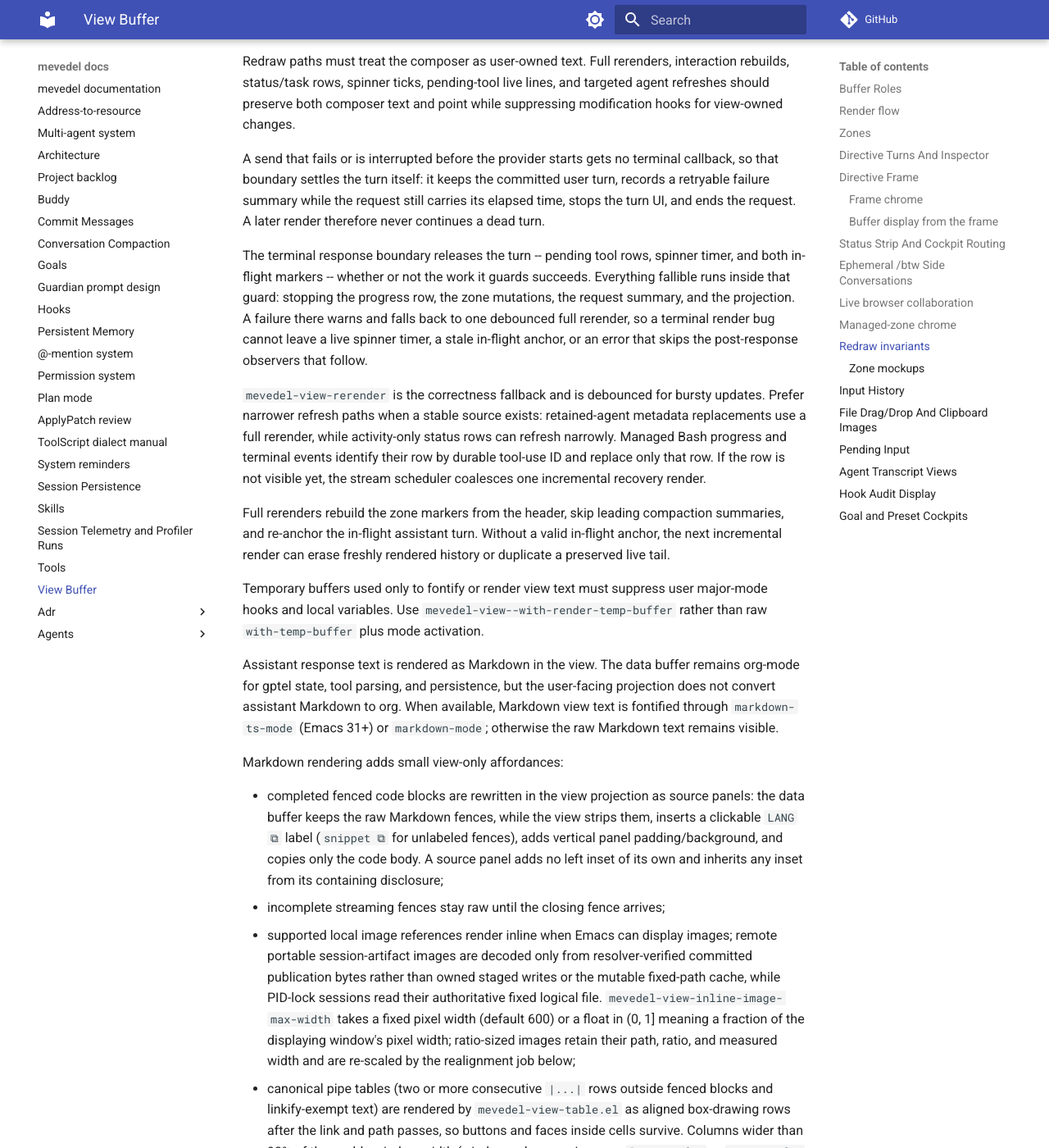
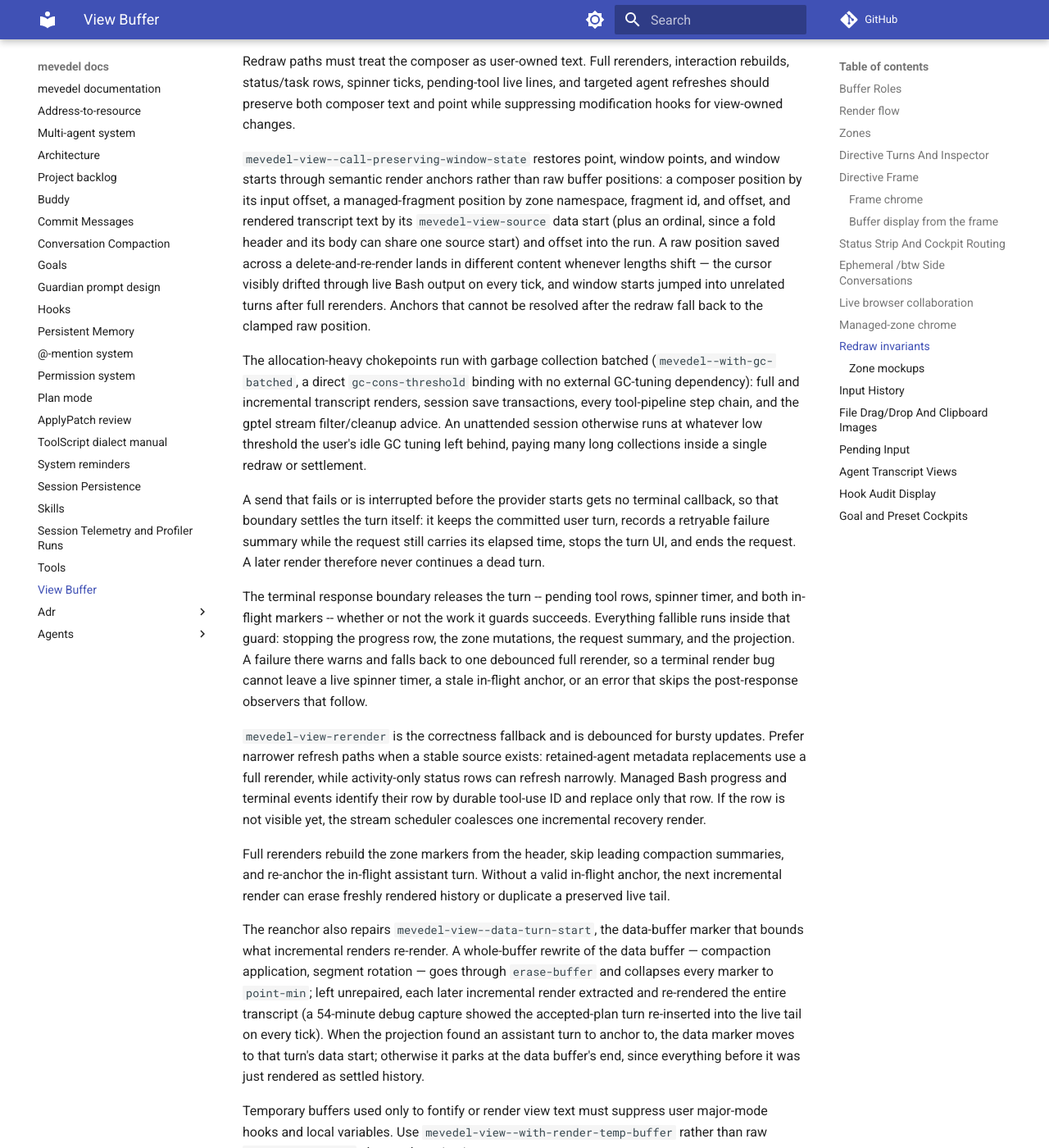
Before and after one commit to FrauH0lle/mevedel, an MkDocs documentation site: the page built from docs/view.md, in a window 1280 px wide and 1400 px high, scrolled down 15352 px. Shown: the whole window at 82% size. Built offline with MkDocs 1.6.1 and Material for MkDocs 9.7.7, drawn with Linux system fonts in a browser that asks for light colours; comment, search, counter and statistics services are not loaded.

Commit message:
fix(view): Repair live-turn anchor, restore positions semantically
Two view defects from one debug capture (2026-08-26).  First, a
whole-buffer rewrite of the data buffer -- compaction application,
segment rotation -- goes through erase-buffer, which collapses
`mevedel-view--data-turn-start' to point-min; nothing re-established
it, so every later incremental render extracted and re-rendered the
entire transcript (the capture showed the 34KB accepted-plan turn
re-inserted into the live tail on every tick, the view visibly
flapping between it and the tail).  Second, redraws restored point,
window points, and window starts as raw buffer positions, which land
in different content whenever re-rendered lengths shift -- the cursor
drifted through live Bash output on every tick.

* mevedel-view-render.el (mevedel-view--full-rerender-project): Report
each anchored assistant turn's data start alongside its view marker.

(mevedel-view--reanchor-data-turn-start): New helper pointing the data
anchor at a position in the data buffer.

(mevedel-view--full-rerender-reanchor): Repair the data anchor while
re-anchoring the in-flight turn: to the projected assistant turn's
data start when one exists, otherwise parked at the data buffer's end,
since everything before it was just rendered as settled history.

* mevedel-view-composer.el (mevedel-view--position-render-anchor)
(mevedel-view--render-anchor-position): New semantic anchors: a
managed-fragment position by zone namespace, fragment id, and offset;
rendered transcript text by its `mevedel-view-source' data start plus
an ordinal (a fold header and its body can share one source start) and
offset into the run.

(mevedel-view--call-preserving-window-state): Restore point, window
points, and window starts through the anchors, keeping the input
offset for composer positions and the clamped raw position as the
fallback for anchors that no longer resolve.

* test/test-mevedel-view-render.el: Cover the reported data starts,
the reanchor repair and park branches, the new helper, and an
end-to-end full-rerender regression for the collapsed anchor.

* test/test-mevedel-view-composer.el: Cover anchor capture, ordinal
counting, resolution, clamping, and a point restore across a
delete-and-re-render that shifts content.

* docs/view.md: Document the semantic restore, the data-anchor repair,
and the GC batching coverage.

```diff
--- a/docs/view.md
+++ b/docs/view.md
@@ -710,6 +710,26 @@ interaction rebuilds, status/task rows, spinner ticks, pending-tool live
 lines, and targeted agent refreshes should preserve both composer text
 and point while suppressing modification hooks for view-owned changes.
 
+`mevedel-view--call-preserving-window-state` restores point, window points,
+and window starts through semantic render anchors rather than raw buffer
+positions: a composer position by its input offset, a managed-fragment
+position by zone namespace, fragment id, and offset, and rendered transcript
+text by its `mevedel-view-source` data start (plus an ordinal, since a fold
+header and its body can share one source start) and offset into the run. A
+raw position saved across a delete-and-re-render lands in different content
+whenever lengths shift — the cursor visibly drifted through live Bash output
+on every tick, and window starts jumped into unrelated turns after full
+rerenders. Anchors that cannot be resolved after the redraw fall back to the
+clamped raw position.
+
+The allocation-heavy chokepoints run with garbage collection batched
+(`mevedel--with-gc-batched`, a direct `gc-cons-threshold` binding with no
+external GC-tuning dependency): full and incremental transcript renders,
+session save transactions, every tool-pipeline step chain, and the gptel
+stream filter/cleanup advice. An unattended session otherwise runs at
+whatever low threshold the user's idle GC tuning left behind, paying many
+long collections inside a single redraw or settlement.
+
 A send that fails or is interrupted before the provider starts gets no
 terminal callback, so that boundary settles the turn itself: it keeps the
 committed user turn, records a retryable failure summary while the request
@@ -736,6 +756,17 @@ Full rerenders rebuild the zone markers from the header, skip leading
 compaction summaries, and re-anchor the in-flight assistant turn. Without
 a valid in-flight anchor, the next incremental render can erase freshly
 rendered history or duplicate a preserved live tail.
+
+The reanchor also repairs `mevedel-view--data-turn-start`, the data-buffer
+marker that bounds what incremental renders re-render. A whole-buffer
+rewrite of the data buffer — compaction application, segment rotation —
+goes through `erase-buffer` and collapses every marker to `point-min`; left
+unrepaired, each later incremental render extracted and re-rendered the
+entire transcript (a 54-minute debug capture showed the accepted-plan turn
+re-inserted into the live tail on every tick). When the projection found an
+assistant turn to anchor to, the data marker moves to that turn's data
+start; otherwise it parks at the data buffer's end, since everything before
+it was just rendered as settled history.
 
 Temporary buffers used only to fontify or render view text must suppress
 user major-mode hooks and local variables. Use
```
Also changed, not shown: 4 other files.
